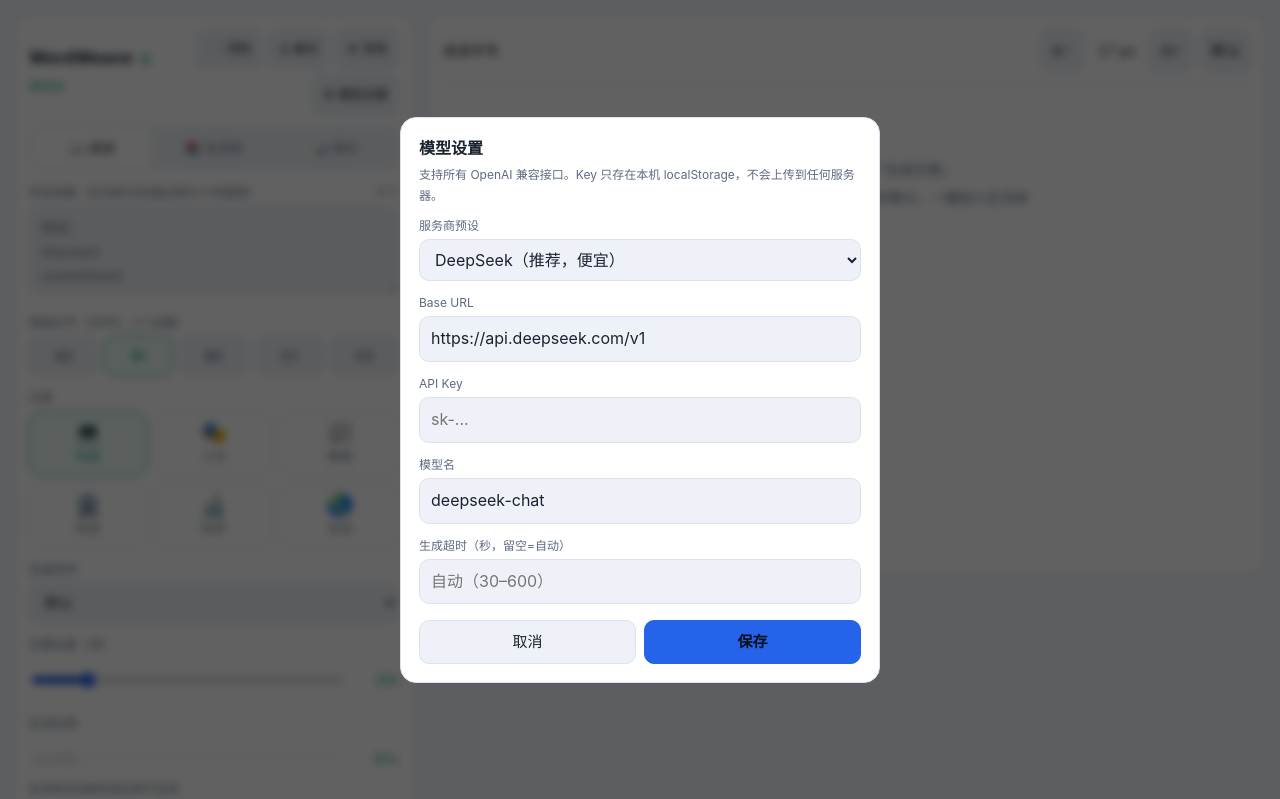
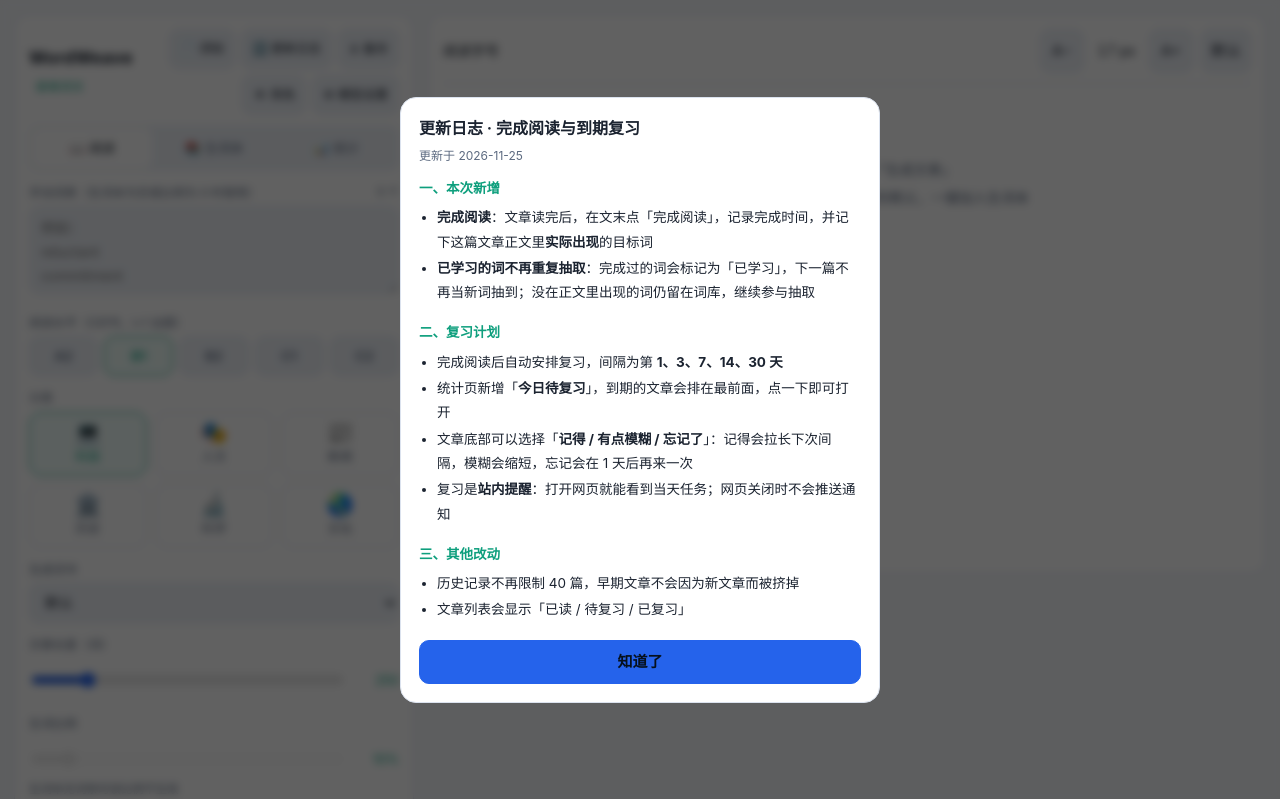
Before and after one commit to CDHyan/WordWeave-, a plain HTML site: page wordweave.html in a window 1280 px wide. Both pictures are taken after a click on the button "我已阅读并继续". Shown: the top 799 px of the page. Drawn offline with Linux system fonts and the light colour scheme.

Commit message:
Add files via upload

```diff
--- a/wordweave.html
+++ b/wordweave.html
@@ -283,6 +283,7 @@ mark.tg:hover{background:rgba(255,215,94,.35)}
         <h1>WordWeave<span>语境词文</span></h1>
         <div class="topBtns">
           <button class="ghost" id="btnNotice" title="查看使用须知">📄 须知</button>
+          <button class="ghost" id="btnChangelog" title="查看本次更新内容">🆕 更新日志</button>
           <button class="ghost" id="btnBackup" title="备份与恢复">⤓ 备份</button>
           <button class="ghost" id="btnTheme" title="切换明暗主题">☀︎ 亮色</button>
           <button class="ghost" id="btnCfg">⚙︎ 模型设置</button>
@@ -402,6 +403,7 @@ mark.tg:hover{background:rgba(255,215,94,.35)}
         <div class="mobileSettingsActions">
           <button type="button" id="mobileThemeAction"><b>☼　外观</b><span>切换浅色或深色阅读界面</span></button>
           <button type="button" id="mobileNoticeAction"><b>▤　使用须知</b><span>查看使用说明与费用提示</span></button>
+          <button type="button" id="mobileChangelogAction"><b>🆕　更新日志</b><span>查看最近一次更新的功能</span></button>
           <button type="button" id="mobileCfgAction"><b>⚙　模型与 API</b><span>配置服务商、Key 与生成超时</span></button>
           <button type="button" id="mobileBackupAction"><b>⤓　备份与恢复</b><span>换浏览器或换手机时搬移全部数据</span></button>
         </div>
@@ -516,6 +518,15 @@ mark.tg:hover{background:rgba(255,215,94,.35)}
   </div>
 </div>
 
+<!-- 更新日志弹窗（与使用须知分开） -->
+<div class="overlay" id="ovChangelog">
+  <div class="modal">
+    <h3 id="changelogTitle">更新日志</h3>
+    <div class="tip" id="changelogMeta"></div>
+    <div class="noticeBody" id="changelogBody"></div>
+    <div class="acts"><button class="primary2" id="btnChangelogOk">知道了</button></div>
+  </div>
+</div>
 <!-- 使用须知弹窗 -->
 <div class="overlay" id="ovNotice">
   <div class="modal">
@@ -1908,9 +1919,48 @@ function openNotice(){
 $('#btnNoticeOk').onclick=()=>{
   $('#ovNotice').classList.remove('on');
   if(noticeData) LS.set('ww.noticeHash',noticeHash(noticeData));
+  // 须知关掉后再看是否需要弹更新日志，避免两个弹窗叠在一起
+  maybeOpenChangelog().then(shown=>{ if(!shown && !cfg.key) setTimeout(openCfg,300); });
+};
+$('#btnNotice').onclick=async()=>{ if(!noticeData) await loadNotice(); openNotice(); };
+/* ---------------- 更新日志：与使用须知完全分开的两个文档 ---------------- */
+const CHANGELOG_SRC='changelog.js';
+const CHANGELOG_DEFAULT={version:'2026-11-25',title:'更新日志 · 完成阅读与到期复习',updated:'2026-11-25',text:'## 一、本次新增\n- **完成阅读**：文章读完后，在文末点「完成阅读」，记录完成时间，并记下正文里实际出现的目标词\n- **已学习的词不再重复抽取**：完成过的词标记为「已学习」，下一篇不再当新词抽到\n\n## 二、复习计划\n- 完成阅读后自动安排复习，间隔为第 1、3、7、14、30 天\n- 统计页新增「今日待复习」，到期文章排在最前面，点一下即可打开\n- 文章底部可选择「记得 / 有点模糊 / 忘记了」，据此调整下次间隔\n- 复习是站内提醒，网页关闭时不会推送通知\n\n## 三、其他改动\n- 历史记录不再限制 40 篇\n- 文章列表显示「已读 / 待复习 / 已复习」'}
+let changelogData=null;
+function loadChangelog(){
+  return new Promise(resolve=>{
+    window.WW_CHANGELOG=null;
+    const s=document.createElement('script');
+    s.src=CHANGELOG_SRC+(location.protocol==='file:'?'':'?t='+Date.now());
+    s.onload=()=>{ const d=window.WW_CHANGELOG; changelogData=(d&&d.text)?d:CHANGELOG_DEFAULT; resolve(changelogData); };
+    s.onerror=()=>{ changelogData=CHANGELOG_DEFAULT; resolve(changelogData); };
+    document.head.appendChild(s);
+  });
+}
+function openChangelog(){
+  const d=changelogData||CHANGELOG_DEFAULT;
+  $('#changelogTitle').textContent=d.title||'更新日志';
+  $('#changelogMeta').textContent=d.updated?('更新于 '+d.updated):'';
+  $('#changelogBody').innerHTML=mdLite(d.text);
+  $('#changelogBody').scrollTop=0;
+  $('#ovChangelog').classList.add('on');
+}
+function markChangelogRead(){
+  if(changelogData) LS.set('ww.changelogHash',noticeHash(changelogData));
+}
+function maybeOpenChangelog(){
+  return loadChangelog().then(d=>{
+    if(LS.get('ww.changelogHash','')===noticeHash(d)) return false;
+    openChangelog(); return true;
+  });
+}
+$('#btnChangelogOk').onclick=()=>{
+  $('#ovChangelog').classList.remove('on');
+  markChangelogRead();
   if(!cfg.key) setTimeout(openCfg,300);
 };
-$('#btnNotice').onclick=async()=>{ if(!noticeData) await loadNotice(); openNotice(); };
+$('#btnChangelog').onclick=async()=>{ if(!changelogData) await loadChangelog(); openChangelog(); markChangelogRead(); };
+$('#mobileChangelogAction').onclick=async()=>{ if(!changelogData) await loadChangelog(); openChangelog(); markChangelogRead(); };
 
 /* ===================================================================
    主题
@@ -2110,7 +2160,8 @@ if(current){ render(current); $('#words').value=(current.words||[]).join('\n');
 loadNotice().then(d=>{
   // 按内容哈希比对：你改了正文，用户下次打开就会重新看到
   if(LS.get('ww.noticeHash','')!==noticeHash(d)) return openNotice();
-  if(!cfg.key) setTimeout(openCfg,400);
+  // 须知已读：再看更新日志是不是新版，是就自动弹一次
+  maybeOpenChangelog().then(shown=>{ if(!shown && !cfg.key) setTimeout(openCfg,400); });
 });
 </script>
 </body>
```
